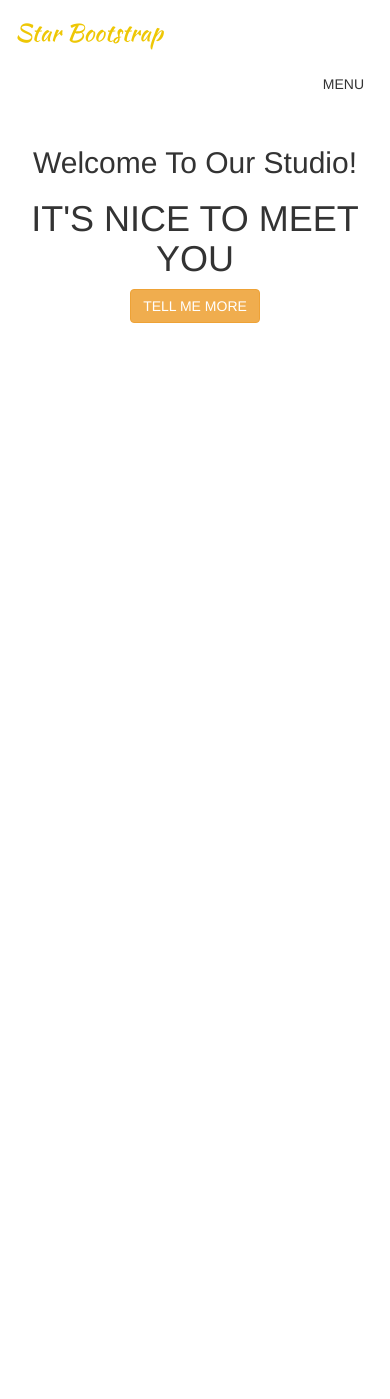
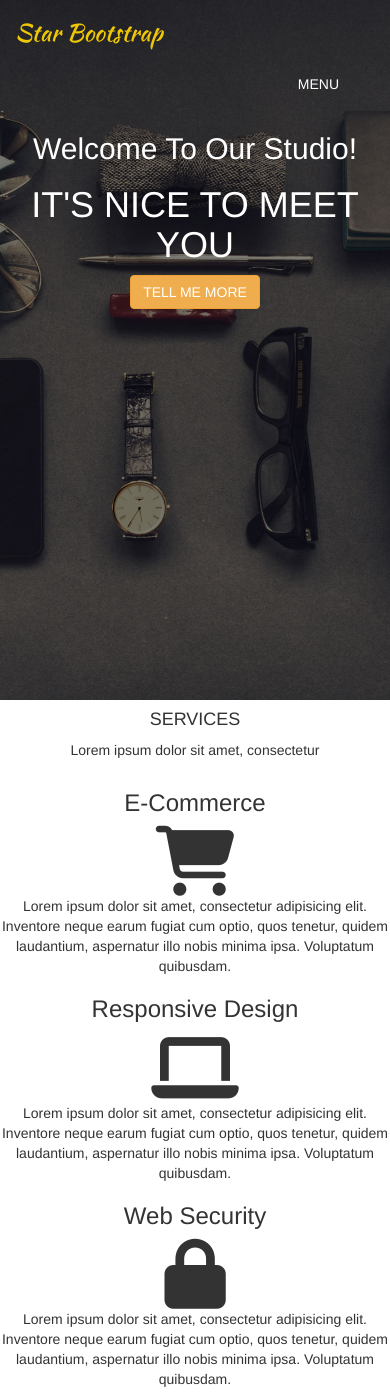
Before and after one commit to DeysiTala/lab-studio_proyectoMaquetado, a plain HTML site: page index.html in a window 390 px wide. Before the commit the page ends 844 px from the top, so only its background shows below. Drawn offline with Linux system fonts and the light colour scheme.

Commit message:
segunda seccion falta editar fonts

```diff
--- a/assets/css/main.css
+++ b/assets/css/main.css
@@ -1,11 +1,13 @@
 
 
 header{
-	background-image: url(../assets/img/header-bg.jpg);
+	background-image: url(../img/header-bg.jpg);
 	background-position: center center;
 	background-repeat: no-repeat;
 	background-attachment: fixed;
 	background-size: cover;
+	width: 100%;
+	height: 700px;
 
 
 }
@@ -18,7 +20,45 @@ header{
 	padding: 0;
 }
 
-h3{
+.star{
 	font-family: 'Kaushan Script', cursive;
 	color: #EEC705;
 }
+
+.navbar-inverse{
+	background-color: transparent;
+	border:none;
+}
+
+.navbar-inverse .navbar-nav li a:hover {
+	color: black;
+    font-weight: bold;
+}
+.navbar-nav>li>a {
+    padding-top: 10px;
+    padding-bottom: 10px;
+    line-height: 20px;
+    color: white;
+}
+.menu{
+	color: white;
+	float: left;
+}
+.icon{
+	float: right;
+    padding-top: 3px;
+    padding-left: 3px;
+    color: white;
+}
+.navbar-toggle{
+	background-color: transparent;
+	border-radius: 6px;
+}
+
+.titulo1{
+	color: white;
+}
+
+.subtitulo1{
+	color: white;
+}
--- a/assets/js/main.js
+++ b/assets/js/main.js
@@ -0,0 +1,3 @@
+$(document).ready(function() {
+    $("#icono1").corner("round 8px");
+});
--- a/index.html
+++ b/index.html
@@ -10,7 +10,6 @@
     <meta name="viewport" content="width=device-width">
     <link href="https://fonts.googleapis.com/css?family=Kaushan+Script" rel="stylesheet">
     <link rel="stylesheet" type="text/css" href="https://cdnjs.cloudflare.com/ajax/libs/font-awesome/4.7.0/css/font-awesome.min.css">
-
     <link href="assets/css/bootstrap.min.css" rel="stylesheet">
     <link rel="stylesheet" type="text/css" href="assets/css/main.css" media="screen">
 </head>
@@ -22,11 +21,10 @@
             <div class="container-fluid">
                 <div class="row">
                     <div class="col-md-6">
-					<h3>Star Bootstrap</h3>
+                        <h3 class="star">Star Bootstrap</h3>
                     </div>
-
                     <button type="button" class="navbar-toggle collapsed" data-toggle="collapse" data-target=".navbar-ex1-collapse">
-                             <span class="menuRes">MENU</span>
+                        <span class="menu">MENU</span>
                         <div class="icon">
                             <span class="sr-only">toggle</span>
                             <span class="icon-bar"></span>
@@ -45,19 +43,59 @@
                     </ul>
                 </div>
             </div>
+        </nav>
+        <div class="col-lg-12 col-md-12 col-sm-12 col-xs-12 text-center">
+            <h2 class="titulo1">Welcome To Our Studio!</h2>
+            <h1 class="subtitulo1">IT'S NICE TO MEET YOU</h1>
+            <a class="btn btn-warning" href="#">TELL ME MORE</a>
+        </div>
+    </header>
+    <section class="container">
+        <div class="row">
+            <div class="col-md-12">
+                <div class="servicio text-center">
+                    <h4>SERVICES</h4>
+                    <p>Lorem ipsum dolor sit amet, consectetur</p>
+                </div>
+                </div>
+                <div class="row">
+                    <div class="col-md-4">
+                        <div class="servicio text-center">
+                            <h3>E-Commerce
+				</h3>
+                            <i class="fa fa-shopping-cart fa-5x" aria-hidden="true " id="icono1"></i>
+                            <p>Lorem ipsum dolor sit amet, consectetur adipisicing elit. Inventore neque earum fugiat cum optio, quos tenetur, quidem laudantium, aspernatur illo nobis minima ipsa. Voluptatum quibusdam.
+                            </p>
+                        </div>
+                    </div>
+                    <div class="col-md-4">
+                        <div class="servicio text-center">
+                            <h3>Responsive Design
 
-        </nav>
-
-
-        <div class="col-lg-12 col-md-12 col-sm-12 col-xs-12 text-center">
-        <h2>Welcome To Our Studio!</h2>
-		<h1>IT'S NICE TO MEET YOU</h1>
-		<a class="btn btn-warning" href="#">TELL ME MORE</a>
-
-
-    </header>
+				</h3>
+                            <i class="fa fa-laptop fa-5x" aria-hidden="true "></i>
+                            <p>
+                                Lorem ipsum dolor sit amet, consectetur adipisicing elit. Inventore neque earum fugiat cum optio, quos tenetur, quidem laudantium, aspernatur illo nobis minima ipsa. Voluptatum quibusdam.
+                            </p>
+                        </div>
+                    </div>
+                    <div class="col-md-4">
+                        <div class="servicio text-center">
+                            <h3>
+					Web Security
+				</h3>
+                            <i class="fa fa-lock fa-5x " aria-hidden="true"></i>
+                            <p>
+                                Lorem ipsum dolor sit amet, consectetur adipisicing elit. Inventore neque earum fugiat cum optio, quos tenetur, quidem laudantium, aspernatur illo nobis minima ipsa. Voluptatum quibusdam.
+                            </p>
+                        </div>
+                    </div>
+                </div>
+                </div>
+    </section>
     <script src="assets/js/jquery-3.2.1.min.js"></script>
     <script src="assets/js/bootstrap.min.js"></script>
+    <script src="https://use.fontawesome.com/e996786236.js"></script>
     <script src="assets/js/main.js"></script>
 </body>
 
```
Lines whose indentation alone changed are shown as unchanged.
